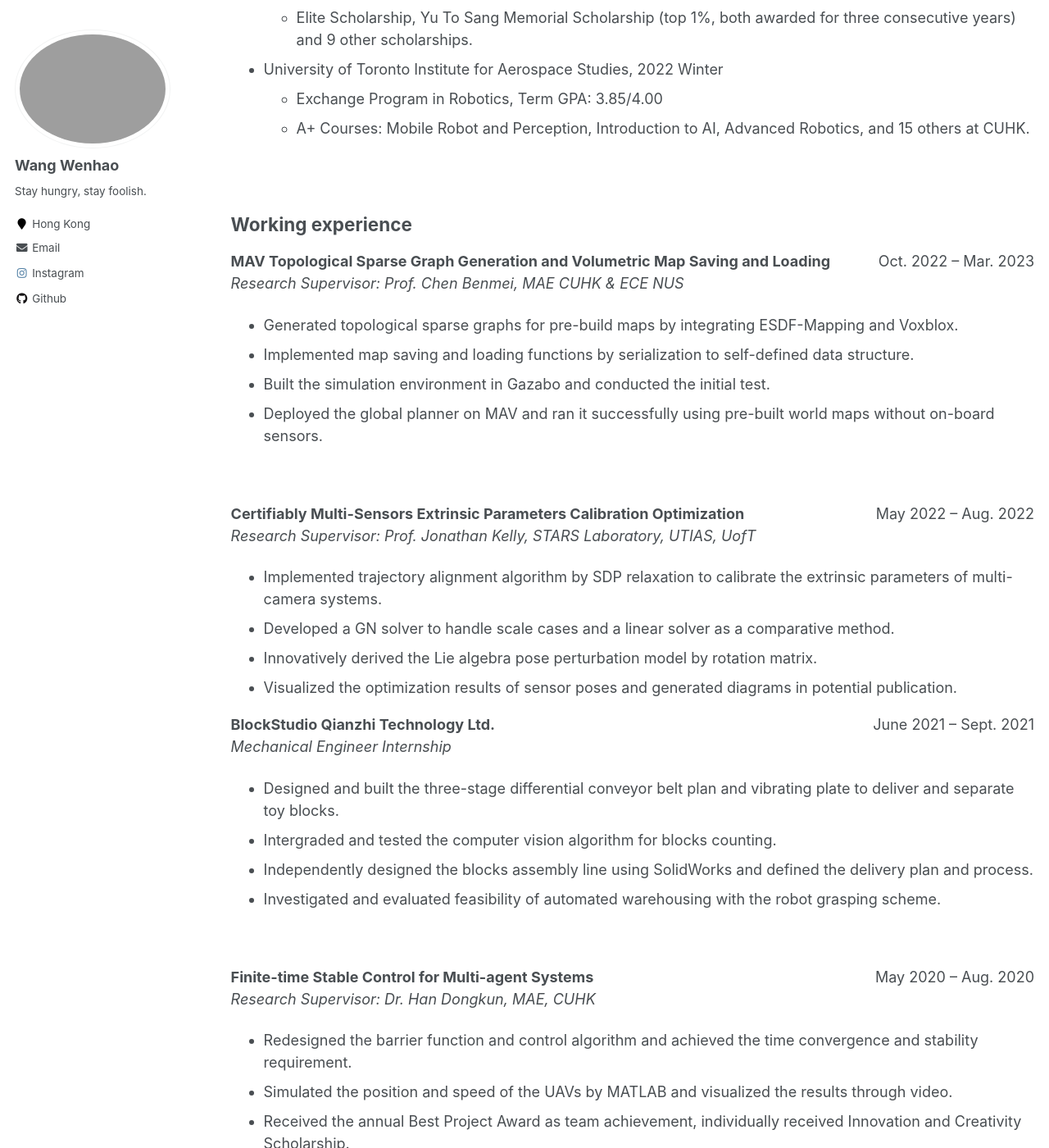
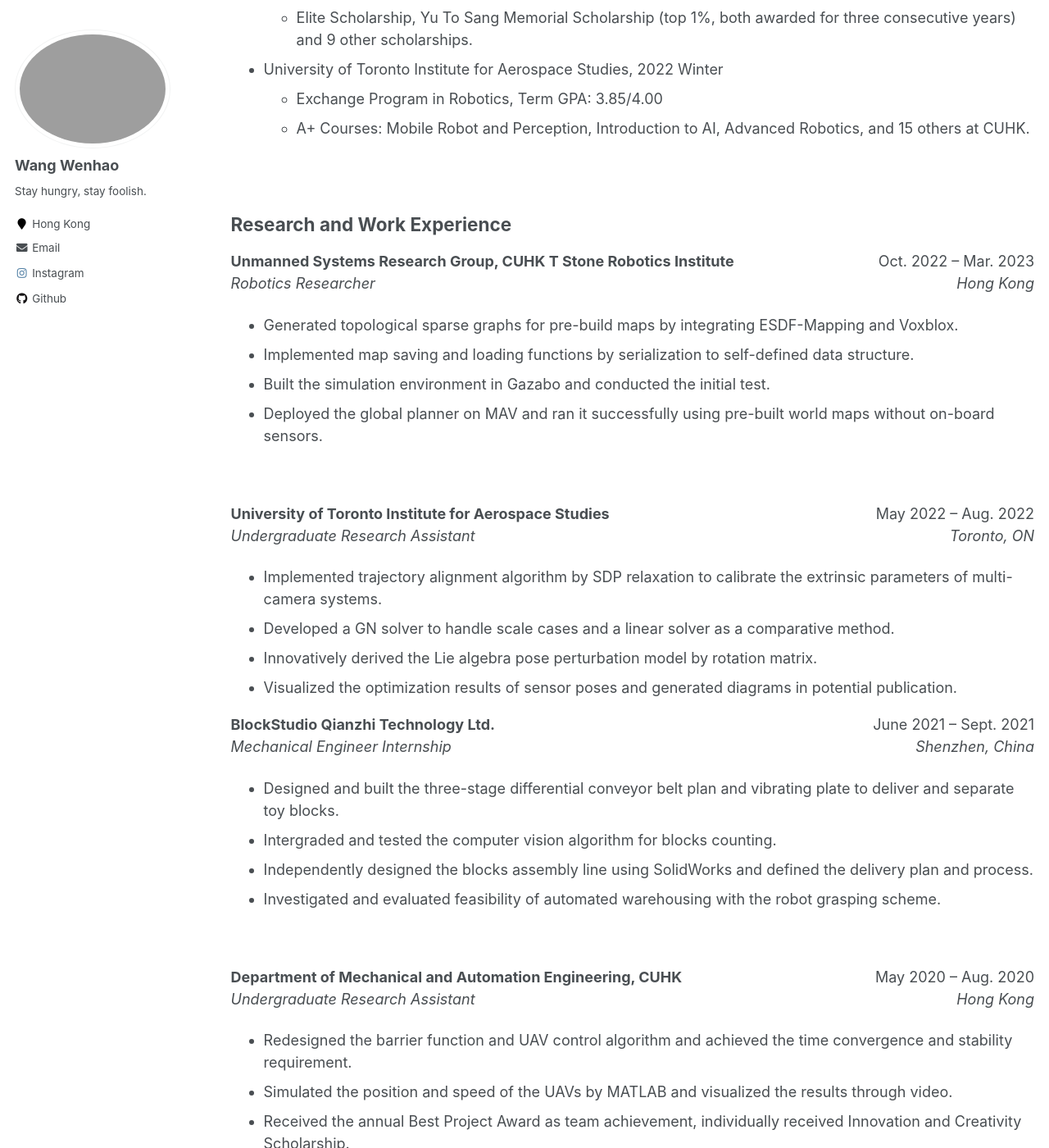
Before and after one commit to Hao-Starrr/Hao-Starrr.github.io, a Jekyll site: the page built from _pages/cv.md, in a window 1280 px wide and 1400 px high, scrolled down 408 px. Shown: the whole window at 82% size. Built offline with Jekyll 4.4.1, drawn with Linux system fonts in a browser that asks for light colours.

Commit message:
Update cv.md

```diff
--- a/_pages/cv.md
+++ b/_pages/cv.md
@@ -31,11 +31,12 @@ redirect_from:
 
 
 
-## Working experience
+## Research and Work Experience
 
-**MAV Topological Sparse Graph Generation and Volumetric Map Saving and Loading**
+**Unmanned Systems Research Group, CUHK T Stone Robotics Institute**
 <span style="float:right;">Oct. 2022 – Mar. 2023</span>
-*Research Supervisor: Prof. Chen Benmei, MAE CUHK & ECE NUS*
+*Robotics Researcher*
+<span style="float:right;">*Hong Kong*</span>
 * Generated topological sparse graphs for pre-build maps by integrating ESDF-Mapping and Voxblox.
 * Implemented map saving and loading functions by serialization to self-defined data structure.
 * Built the simulation environment in Gazabo and conducted the initial test.
@@ -43,9 +44,10 @@ redirect_from:
 
 <br />
 
-**Certifiably Multi-Sensors Extrinsic Parameters Calibration Optimization**
+**University of Toronto Institute for Aerospace Studies**
 <span style="float:right;">May 2022 – Aug. 2022</span>
-*Research Supervisor: Prof. Jonathan Kelly, STARS Laboratory, UTIAS, UofT*
+*Undergraduate Research Assistant*
+<span style="float:right;">*Toronto, ON*</span>
 * Implemented trajectory alignment algorithm by SDP relaxation to calibrate the extrinsic parameters of multi-camera systems.
 * Developed a GN solver to handle scale cases and a linear solver as a comparative method.
 * Innovatively derived the Lie algebra pose perturbation model by rotation matrix.
@@ -55,6 +57,7 @@ redirect_from:
 **BlockStudio Qianzhi Technology Ltd.**
 <span style="float:right;">June 2021 – Sept. 2021</span>
 *Mechanical Engineer Internship*
+<span style="float:right;">*Shenzhen, China*</span>
 * Designed and built the three-stage differential conveyor belt plan and vibrating plate to deliver and separate toy blocks.
 * Intergraded and tested the computer vision algorithm for blocks counting.
 * Independently designed the blocks assembly line using SolidWorks and defined the delivery plan and process.
@@ -62,10 +65,11 @@ redirect_from:
 
 <br />
 
-**Finite-time Stable Control for Multi-agent Systems**
+**Department of Mechanical and Automation Engineering, CUHK**
 <span style="float:right;">May 2020 – Aug. 2020</span>
-*Research Supervisor: Dr. Han Dongkun, MAE, CUHK*
-* Redesigned the barrier function and control algorithm and achieved the time convergence and stability requirement.
+*Undergraduate Research Assistant*
+<span style="float:right;">*Hong Kong*</span>
+* Redesigned the barrier function and UAV control algorithm and achieved the time convergence and stability requirement.
 * Simulated the position and speed of the UAVs by MATLAB and visualized the results through video.
 * Received the annual Best Project Award as team achievement, individually received Innovation and Creativity Scholarship.
 
```
